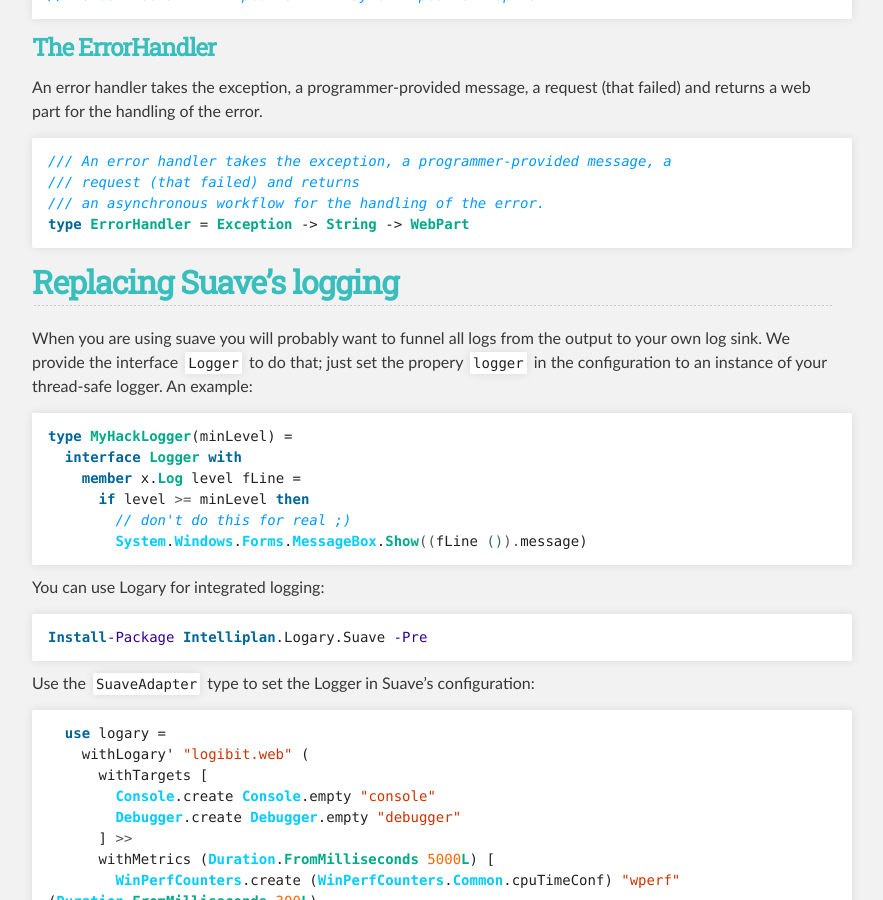
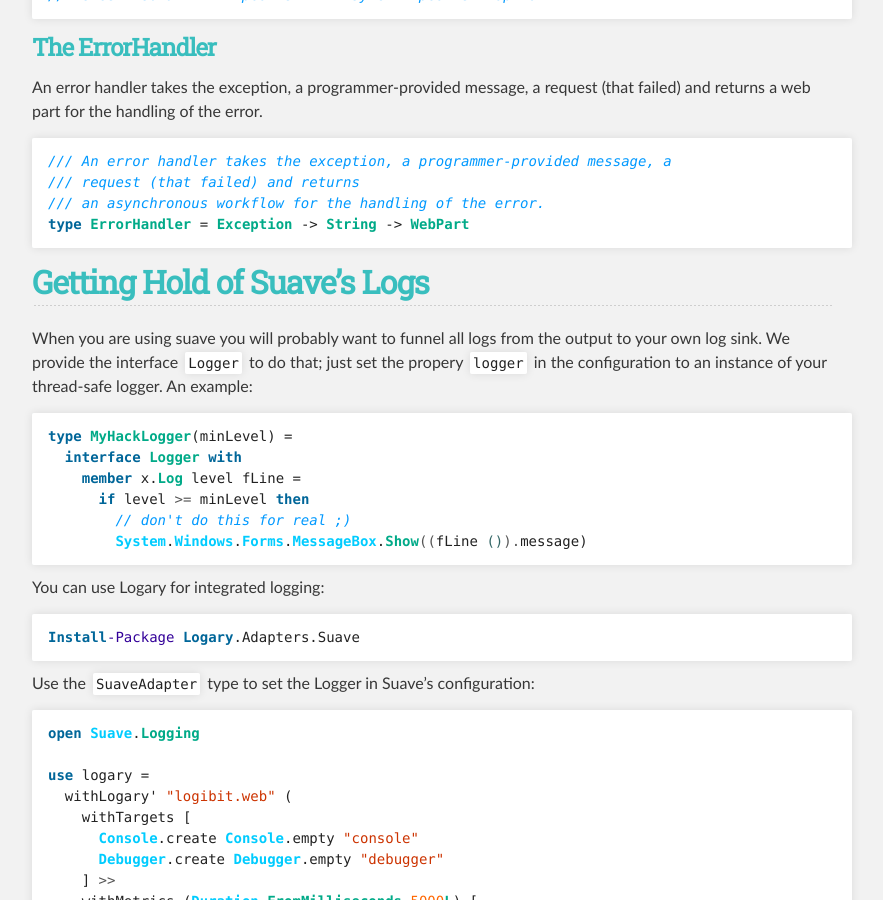
Before and after one commit to SuaveIO/suave, a Jekyll site: the page built from index.md, in a window 1280 px wide and 900 px high, scrolled down 12186 px. Shown: the whole window, without its empty margins (208-1091 px from the left). Built offline with Jekyll 4.4.1, drawn with Linux system fonts in a browser that asks for light colours.

Commit message:
updating logary docs

```diff
--- a/_includes/content.md
+++ b/_includes/content.md
@@ -541,8 +541,8 @@ type ErrorHandler = Exception -> String -> WebPart
 {% endhighlight %}
 
 
-Replacing Suave's logging
--------------------------
+Getting Hold of Suave's Logs
+----------------------------
 
 When you are using suave you will probably want to funnel all logs from the
 output to your own log sink. We provide the interface `Logger` to do that; just
@@ -561,20 +561,22 @@ type MyHackLogger(minLevel) =
 You can use Logary for integrated logging:
 
 {% highlight dosbatch %}
-Install-Package Intelliplan.Logary.Suave -Pre
+Install-Package Logary.Adapters.Suave
 {% endhighlight %}
 
 Use the `SuaveAdapter` type to set the Logger in Suave's configuration:
 
 {% highlight fsharp %}
-  use logary =
-    withLogary' "logibit.web" (
-      withTargets [
-        Console.create Console.empty "console"
-        Debugger.create Debugger.empty "debugger"
-      ] >>
-      withMetrics (Duration.FromMilliseconds 5000L) [
-        WinPerfCounters.create (WinPerfCounters.Common.cpuTimeConf) "wperf"
+open Suave.Logging
+
+use logary =
+  withLogary' "logibit.web" (
+    withTargets [
+      Console.create Console.empty "console"
+      Debugger.create Debugger.empty "debugger"
+    ] >>
+    withMetrics (Duration.FromMilliseconds 5000L) [
+      WinPerfCounters.create (WinPerfCounters.Common.cpuTimeConf) "wperf"
 (Duration.FromMilliseconds 300L)
       ] >>
       withRules [
@@ -583,8 +585,8 @@ Use the `SuaveAdapter` type to set the Logger in Suave's configuration:
       ]
     )
 
-  let webConfig =
-    { defaultConfig with
-        logger   = SuaveAdapter(logary.GetLogger "suave")
-    }
+let webConfig =
+  { defaultConfig with
+      logger   = SuaveAdapter(logary.GetLogger "suave")
+  }
 {% endhighlight %}
```
